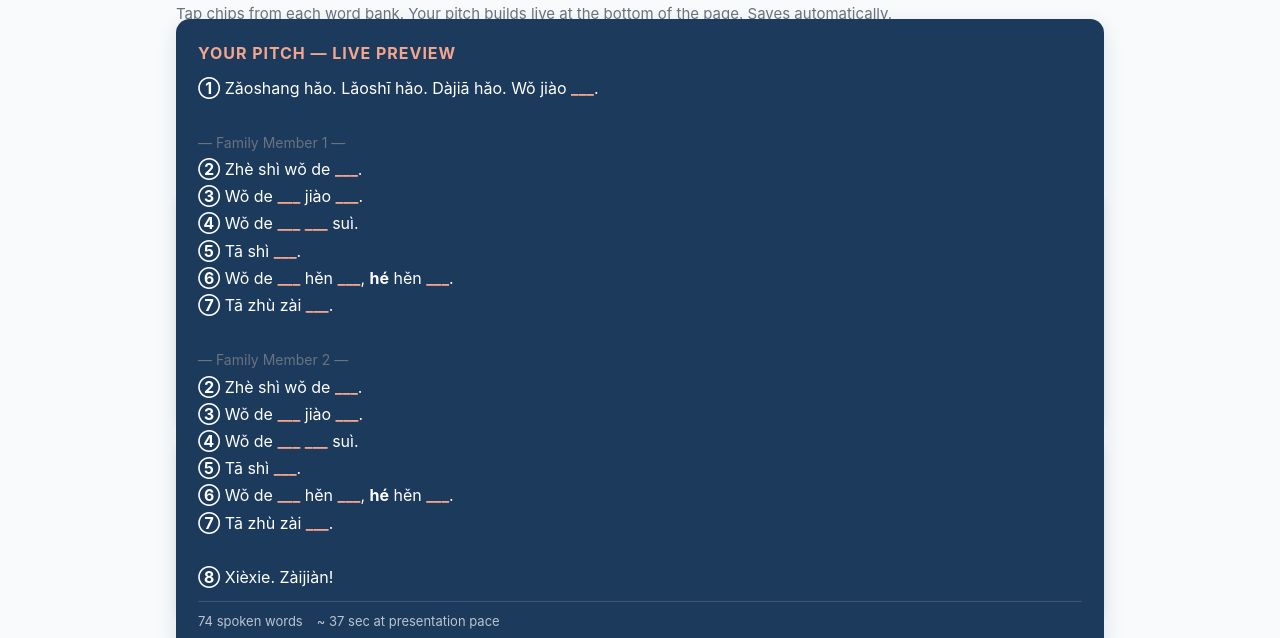
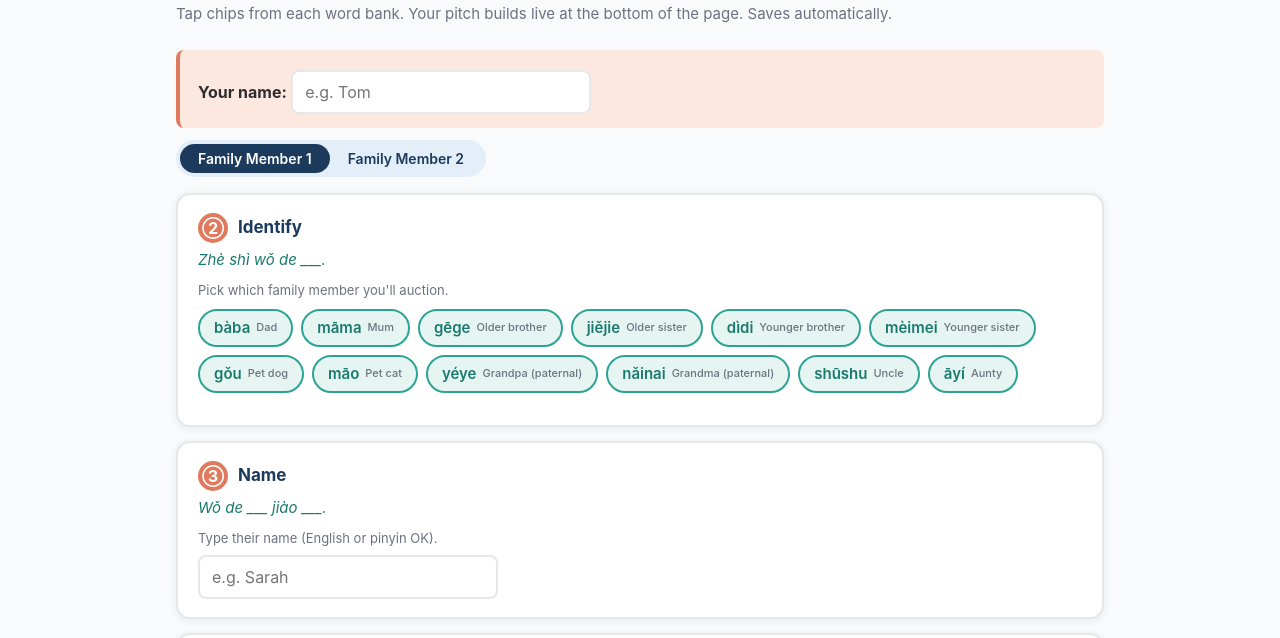
Before and after one commit to nothingcomesone/y8-pitch-prep, a plain HTML site: page pitch-builder.html in a window 1280 px wide. Shown: the part 130-768 px from the top of the page. Drawn offline with Linux system fonts and the light colour scheme.

Commit message:
Fix pitch preview covering step chips on Pitch Builder
The preview was position:sticky bottom:16px, but with two family
members it grows taller than the viewport and covers the chip
word-banks the student needs to tap. Removing sticky — preview
now lives at the bottom of the page as a normal block.

```diff
--- a/style.css
+++ b/style.css
@@ -380,8 +380,6 @@ input[type="text"]:focus, textarea:focus, select:focus {
   border-radius: var(--radius);
   padding: 22px;
   margin-top: 18px;
-  position: sticky;
-  bottom: 16px;
   box-shadow: var(--shadow-lg);
 }
 .pitch-preview h2 { color: var(--coral-light); margin: 0 0 10px; font-size: 16px; text-transform: uppercase; letter-spacing: 0.06em; }
```
